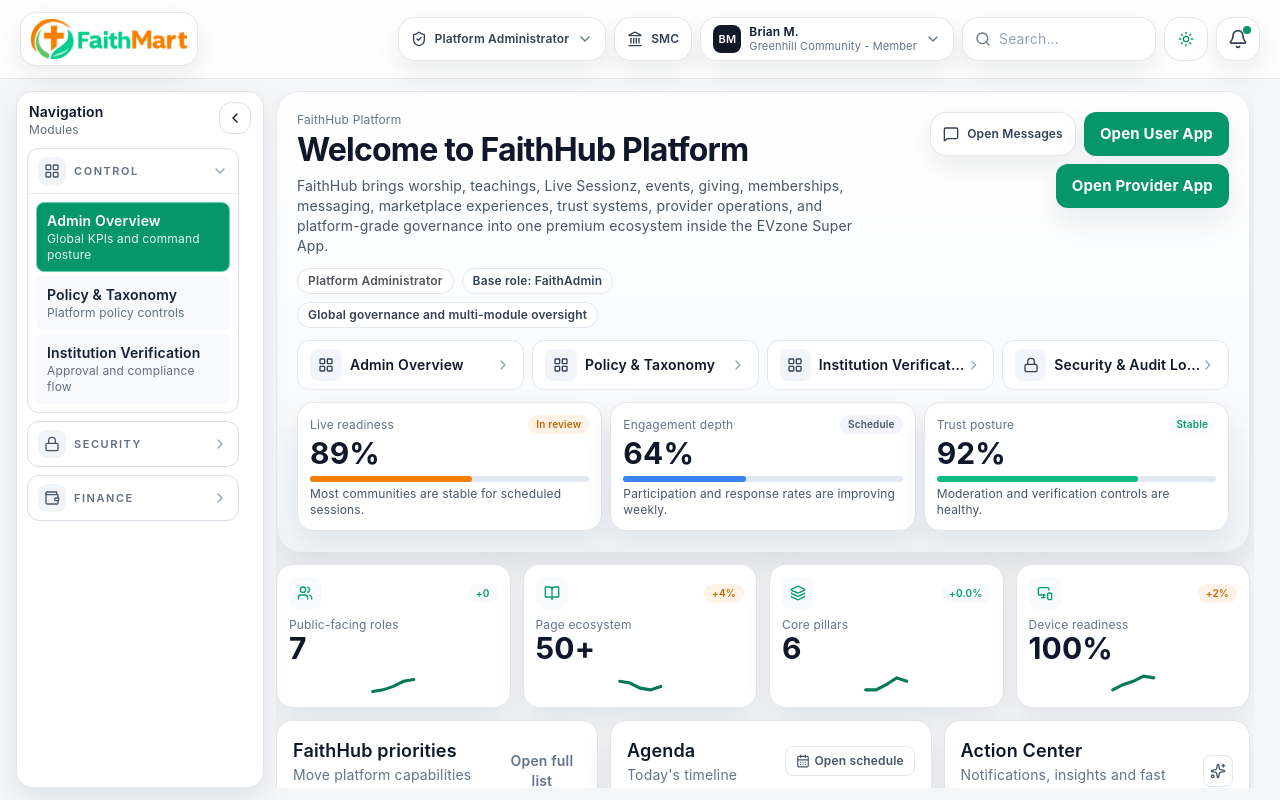
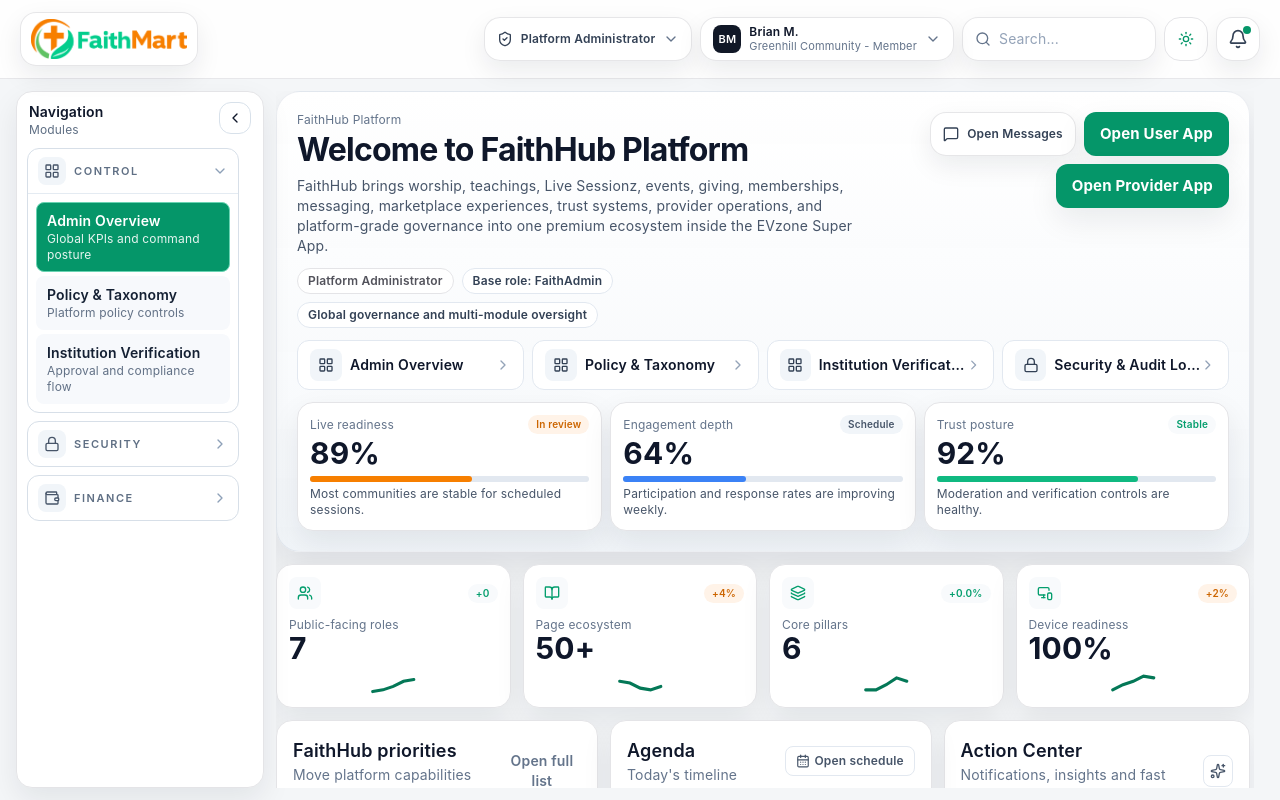
Before and after one commit to ayesigaisaac/FaithHub_MyLiveDealz_Buyer, a React (Vite) app: page / in a window 1280 px wide. Built offline with nearby package versions, Linux system fonts and the light colour scheme.

Commit message:
chore: remove SMC top chip from landing header

```diff
--- a/src/pages/public/FaithHubLandingPageV2.tsx
+++ b/src/pages/public/FaithHubLandingPageV2.tsx
@@ -862,7 +862,6 @@
                 <ChevronDown className={`h-4 w-4 text-slate-500 transition ${operatorMenuOpen ? "rotate-180" : ""}`} />
               </button>
             </div>
-            <TopChip icon={Landmark} label="SMC" className="hidden lg:inline-flex" />
             <div ref={profileHintRef} className="relative hidden sm:block">
               <button
                 type="button"
```
